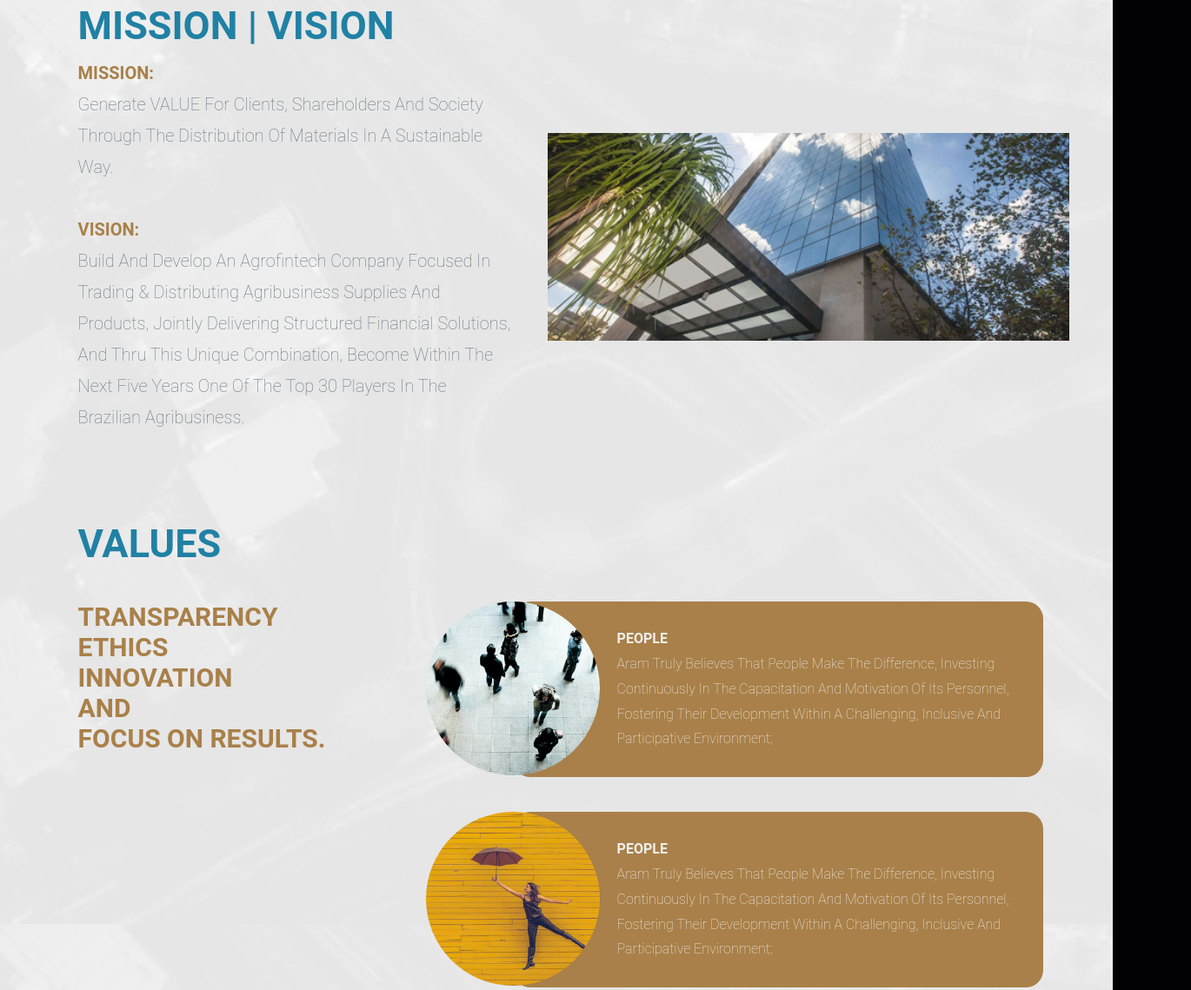
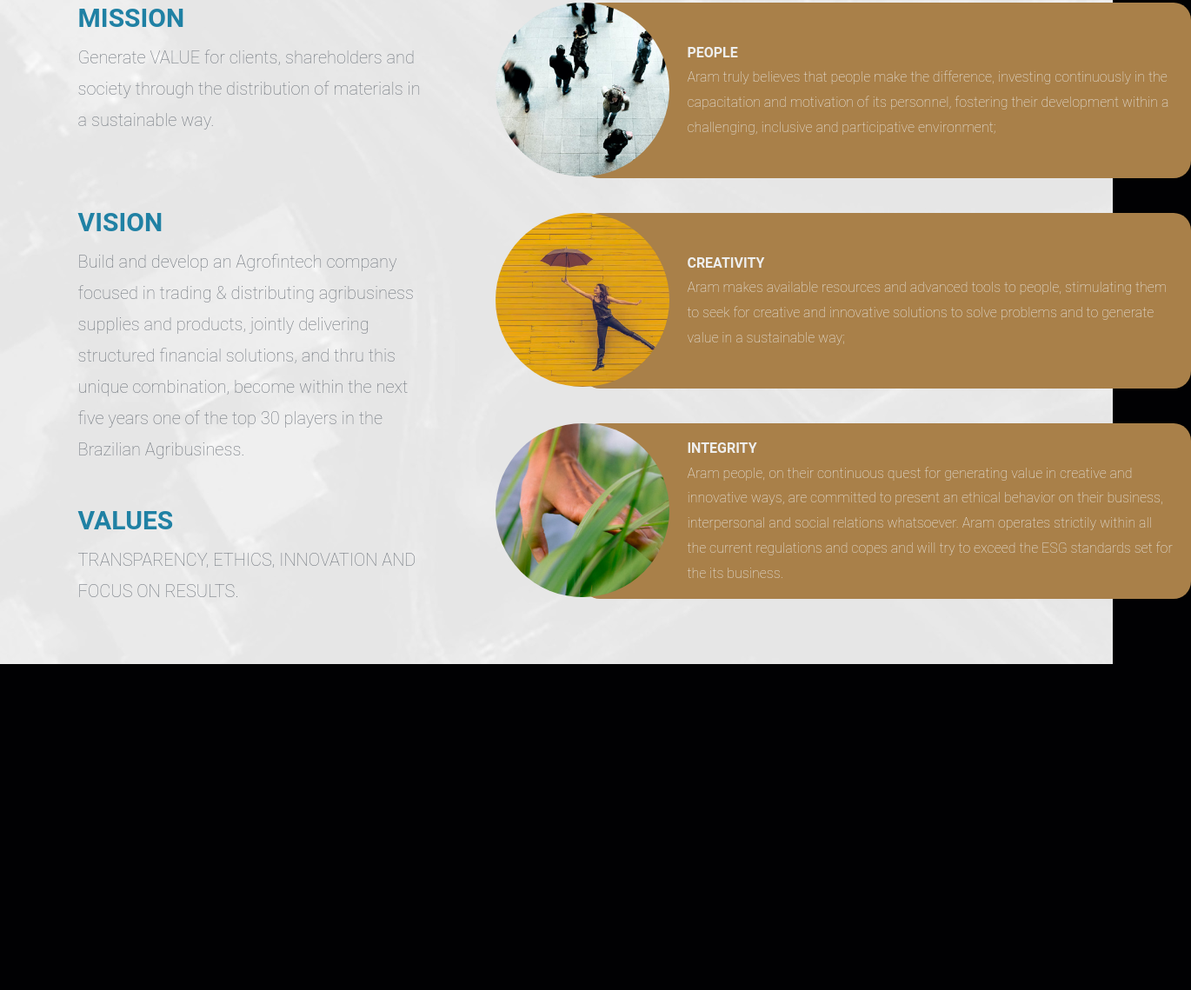
Before and after one commit to renanUnreal/sitearam, a plain HTML site: page en/index.html in a window 1280 px wide. Shown: the part 1569-2708 px from the top of the page at 87% size, 1370 px wide, since content can reach past the window. After the commit the page ends 2333 px from the top, so only its background shows below. Drawn offline with nearby package versions, Linux system fonts and the light colour scheme; a script that the page names is missing.

Commit message:
update
css

```diff
--- a/css/mission.css
+++ b/css/mission.css
@@ -3,9 +3,14 @@
 
 }
 
+.MVV{
+display: flex;
+width: 100%;
+}
+
 .titleMission {
     color: #2081A4 !important;
-    font-size: 4.5rem !important
+    font-size: 3rem !important
 }
 
 .missionContentImg{
@@ -24,6 +29,8 @@
     flex-direction: row;
     justify-content: center;
     align-items: center;
+    max-width: 600px;
+
 
 }
 .missionContent2 {
@@ -62,10 +69,10 @@
     flex-direction: row;
     align-items: center;
     width: 100%;
-    margin-left: -100px;
     background-color: #A98049;
     border-radius: 20px;
-    margin-top: 40px;
+    margin-bottom: 40PX;
+
 }
 
 .cardImage img{
@@ -92,8 +99,6 @@ height: 100%;
 
 .content2CorpoR{
     width: 50%;
-
-
     }
 
 .missionContent p {
@@ -107,6 +112,9 @@ height: 100%;
 
 @media only screen and (max-width: 600px) {
     .missionContent {
+        flex-direction: column;
+    }
+    .MVV{
         flex-direction: column;
     }
     .missionContent2 {
@@ -153,6 +161,9 @@ height: 100%;
     .missionContent {
         flex-direction: column;
     }
+    .MVV{
+        flex-direction: column;
+    }
     .missionContent2 {
         flex-direction: column;
         justify-content: center;
@@ -174,6 +185,9 @@ height: 100%;
 /* Medium devices (landscape tablets, 768px and up) */
 @media only screen and (min-width: 768px) {
     .missionContent {
+        flex-direction: column;
+    }
+    .MVV{
         flex-direction: column;
     }
     .missionContent2 {
@@ -202,6 +216,9 @@ height: 100%;
 /* Large devices (laptops/desktops, 992px and up) */
 @media only screen and (min-width: 992px) {
     .missionContent {
+        flex-direction: column;
+    }
+    .MVV{
         flex-direction: column;
     }
     .missionContent2 {
@@ -233,6 +250,13 @@ height: 100%;
     .missionContent {
         flex-direction: row;
     }
+    .MVV{
+        flex-direction: row;
+    }
+
+.card{
+    margin-left: 180px;
+}
     .missionContent2 {
         flex-direction: row;
         align-items: flex-start;
--- a/css/style.css
+++ b/css/style.css
@@ -13,7 +13,7 @@
     box-sizing: border-box;
     outline: none; border:none;
     text-decoration: none;
-    text-transform: capitalize;
+
     transition: .2s linear;
 }
 
--- a/en/index.html
+++ b/en/index.html
@@ -60,7 +60,7 @@
                     <img class="imageHomeLogo" src="../images/logo2.png" alt="">
                 </div>
                 <div>
-                    <h4>Brazilian Agrofintech</h4>
+                    <h4>Brazilian &nbsp;Agrofintech</h4>
                 </div>
                 <!--
               <a href="#" class="btn">get yours now</a>
@@ -138,20 +138,21 @@
     <section class="home bgmission" id="mission">
 
         <div class="content">
+            <div class="MVV">
             <div class="missionContent">
 
                 <div>
-                    <h3 class="titleMission">Mission | Vision</h3>
+                  <div class="conteudo">
+                    <h3 class="titleMission">Mission</h3>
 
                     <p>
-                        <b>MISSION:</b>
-                        <br>
                         Generate VALUE for clients, shareholders and society through the distribution of
                         materials in a sustainable way.
-                        <br><br>
+                        <br><br> <br>
+                    </p>
 
-                        <b>VISION:</b>
-                        <br>
+                    <h3 class="titleMission">Vision</h3>
+                    <p class="spacer1">
                     Build and develop an Agrofintech company focused in trading & distributing
                     agribusiness
                     supplies and products, jointly delivering structured financial solutions, and thru this unique
@@ -159,38 +160,22 @@
                     Agribusiness.
                     <br><br>
                 </p>
+            </div>
+
+                <h3 class="titleMission">VALUES</h3>
+                <p class="spacer1">
+                    TRANSPARENCY, ETHICS, INNOVATION AND FOCUS ON RESULTS.
+                <br><br>
+            </p>
 
                 </div>
 
-                <div class="missionContentImg">
-                    <img src="../images/header-mission.jpg" alt="">
+
+
             </div>
 
-            </div>
-            <br>
-            <br>
-            <br>
-            <br>
-            <br>
-            <div>
-                <h3 class="titleMission2">Values</h3>
-            </div>
             <div class="missionContent2">
-                <div class="content2CorpoL">
 
-                    <h4>
-                        TRANSPARENCY
-                        <br>
-                        ETHICS
-                        <br>
-                        INNOVATION
-                        <br>
-                        AND
-                        <br>
-                        FOCUS ON RESULTS.
-
-                    </h4>
-                </div>
                 <div class="content2CorpoR">
 
                     <div class="card">
@@ -214,11 +199,11 @@
                         </div>
                         <div class="cardText">
                             <p>
-                                <b>PEOPLE</b>
+                                <b>CREATIVITY</b>
                                 <br>
-                                Aram truly believes that people make the difference, investing continuously in the
-                                capacitation and motivation of its personnel, fostering their development within a
-                                challenging, inclusive and participative environment;
+                                Aram makes available  resources and advanced tools  to people,
+                                stimulating them to seek for creative and innovative solutions to
+                                solve problems and to generate value in a sustainable way;
                             </p>
                         </div>
                     </div>
@@ -229,10 +214,9 @@
                         </div>
                         <div class="cardText">
                             <p>
-                                <b>PEOPLE</b>
-                                Aram truly believes that people make the difference, investing continuously in the
-                                capacitation and motivation of its personnel, fostering their development within a
-                                challenging, inclusive and participative environment;
+                                <b>INTEGRITY</b>
+                                <br>
+                                Aram people, on their continuous quest for generating value in creative and innovative ways, are committed to present an ethical behavior on their business, interpersonal and social relations whatsoever. Aram operates strictily within all the current regulations and copes and will try to exceed the ESG standards set for the its business.
                             </p>
                         </div>
                     </div>
@@ -240,6 +224,7 @@
                 </div>
             </div>
 
+        </div>
     </div>
 
     </section>
```
Lines whose indentation alone changed are shown as unchanged.
